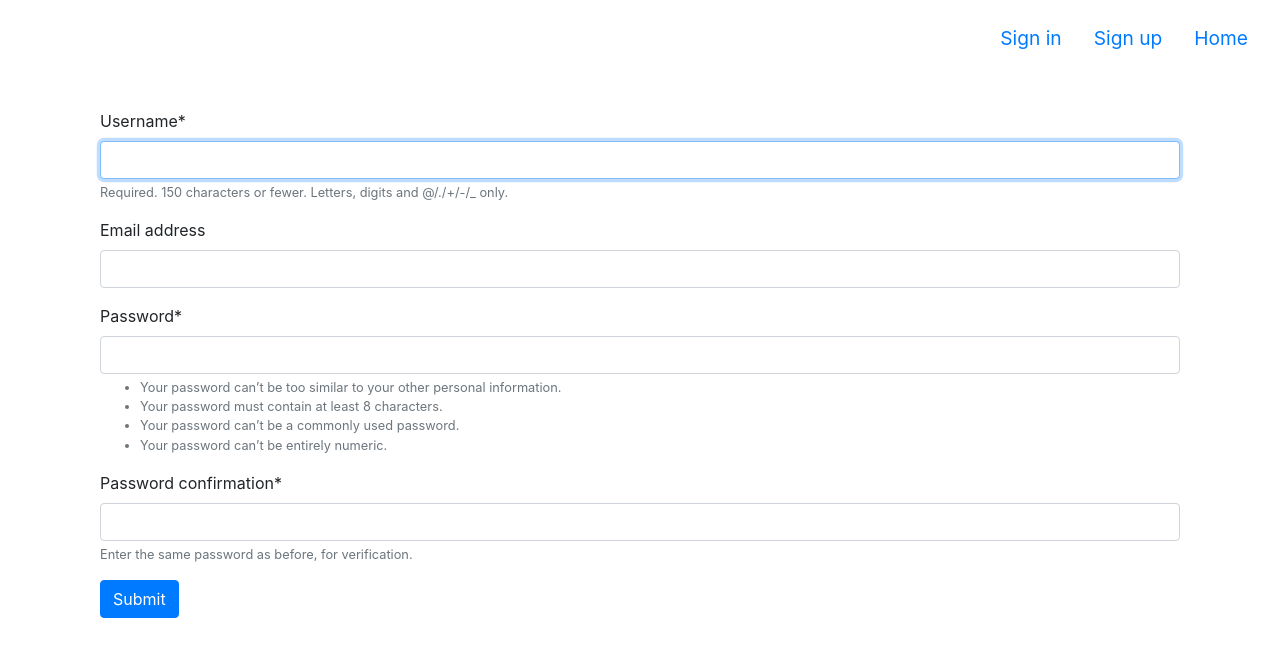
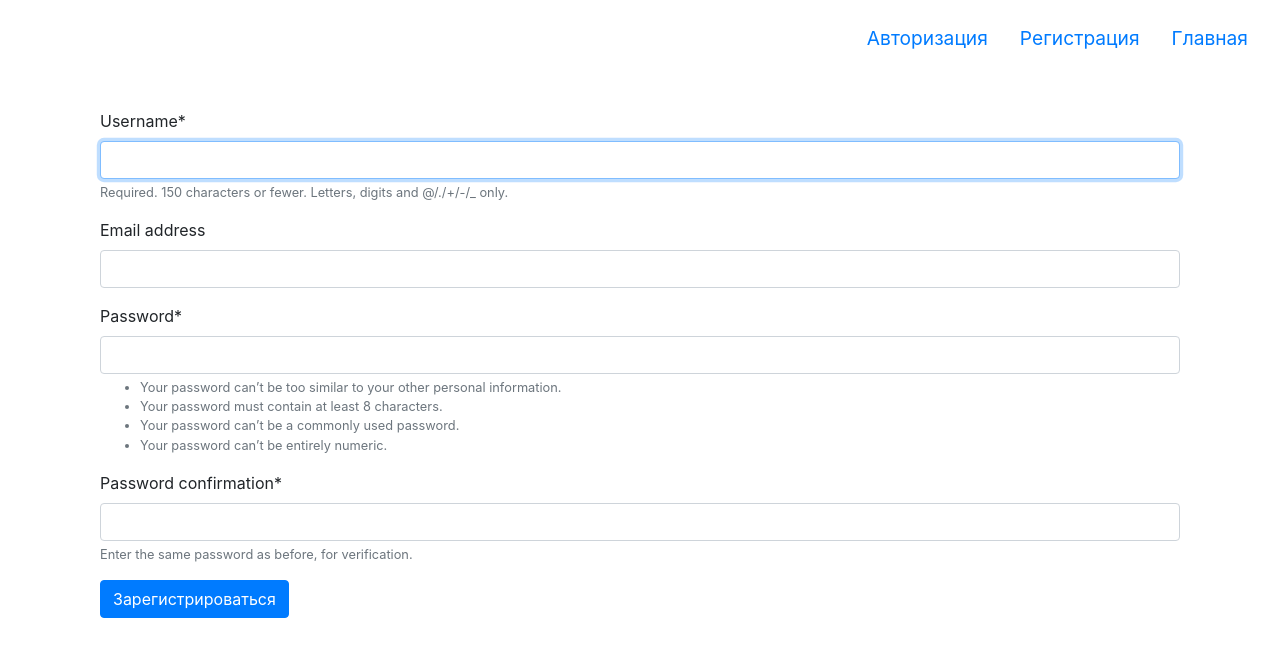
Before and after one commit to fenol-form/py-proj, a Django app: page /registration in a window 1280 px wide. Shown: the top 657 px of the page. Run offline with Django 4.2, Linux system fonts and the light colour scheme; some libraries are stand-ins or nearby versions.

Commit message:
fix details

```diff
--- a/seriesmanager/series/forms.py
+++ b/seriesmanager/series/forms.py
@@ -14,7 +14,7 @@ class NewUserForm(UserCreationForm):
 
 
 class SearchForm(forms.Form):
-    series_name = forms.CharField()
+    series_name = forms.CharField(label="Название сериала")
 
 class UsersInfo(forms.Form):
     def __init__(self, *args, **kwargs):
@@ -37,5 +37,5 @@ class UsersInfo(forms.Form):
         if data == None:
             return data
         if data > self.episodes_amount:
-            raise ValidationError(f"You must write number not greater than {self.episodes_amount}")
+            raise ValidationError(f"Введите число, не превосходящее {self.episodes_amount}")
         return data
--- a/seriesmanager/series/templates/login.html
+++ b/seriesmanager/series/templates/login.html
@@ -10,7 +10,7 @@
 
         {{ form|crispy }}
 
-        <button class="btn btn-primary" type="submit">Sign in</button>
+        <button class="btn btn-primary" type="submit">Войти</button>
 </form>
 </div>
 
--- a/seriesmanager/series/templates/registration.html
+++ b/seriesmanager/series/templates/registration.html
@@ -10,7 +10,7 @@
 
         {{ form|crispy }}
 
-        <button class="btn btn-primary" type="submit">Submit</button>
+        <button class="btn btn-primary" type="submit">Зарегистрироваться</button>
 </form>
 </div>
 
--- a/seriesmanager/series/urls.py
+++ b/seriesmanager/series/urls.py
@@ -8,7 +8,6 @@ urlpatterns = [
     path("registration", Registration.as_view(), name="registration"),
     path("logout", sign_out, name="logout"),
     path("search", SearchPage.as_view(), name="search"),
-    path("result", ResultPage.as_view(), name="result"),
     path("modify/<int:id>/<action>", modify, name="modify"),
     path("profile", ProfileView.as_view(), name="profile"),
     path("series_info/<int:id>", SeriesInfoView.as_view(), name="series_info"),
--- a/seriesmanager/series/utils.py
+++ b/seriesmanager/series/utils.py
@@ -4,12 +4,12 @@ import requests
 import lxml.html as html
 import re
 
-enter_menu = [{"title": "Sign in", "url": "login"},
-              {"title": "Sign up", "url": "registration"},
-              {"title": "Home", "url": "home"}]
+enter_menu = [{"title": "Авторизация", "url": "login"},
+              {"title": "Регистрация", "url": "registration"},
+              {"title": "Главная", "url": "home"}]
 
-exit_menu = [{"title": "Logout", "url": "logout"},
-             {"title": "Home", "url": "home"}]
+exit_menu = [{"title": "Выйти", "url": "logout"},
+             {"title": "Главная", "url": "home"}]
 
 current_series = dict()
 
--- a/seriesmanager/series/views.py
+++ b/seriesmanager/series/views.py
@@ -58,15 +58,6 @@ class Login(LoginView):
 def sign_out(request):
     logout(request)
     return redirect("home")
-
-
-class ResultPage(LoginRequiredMixin, Mixin, FormView):
-    template_name = "result.html"
-
-    def get_context_data(self, **kwargs):
-        context = super(ResultPage, self).get_context_data(**kwargs)
-        context.update(self.get_context_mixin(request=self.request, **kwargs))
-        return context
 
 
 class SearchPage(LoginRequiredMixin, Mixin, FormView):
@@ -200,7 +191,6 @@ class SeriesAddView(LoginRequiredMixin, Mixin, TemplateView):
         return context
 
     def post(self, request, *args, **kwargs):
-        print(current_series)
         saved = Review.objects.all().filter(user=request.user,
                                             title=current_series['series_name'],
                                             kpId=current_series['kpId'])
```
Also changed, not shown: seriesmanager/series/templates/result.html (deleted, +0 -19 lines), seriesmanager/db.sqlite3.
